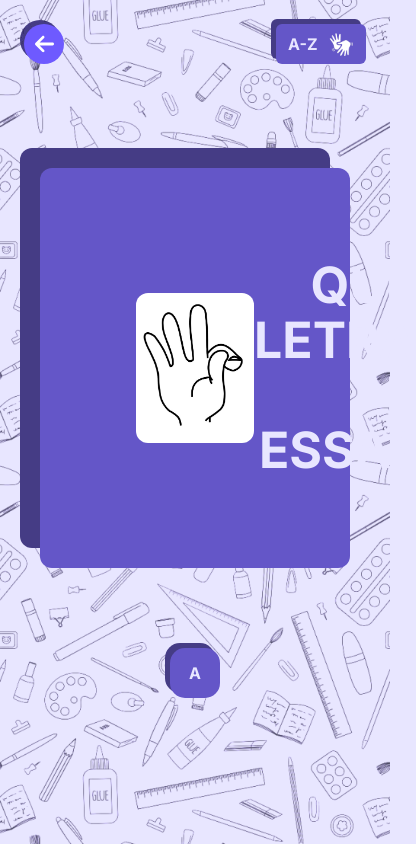
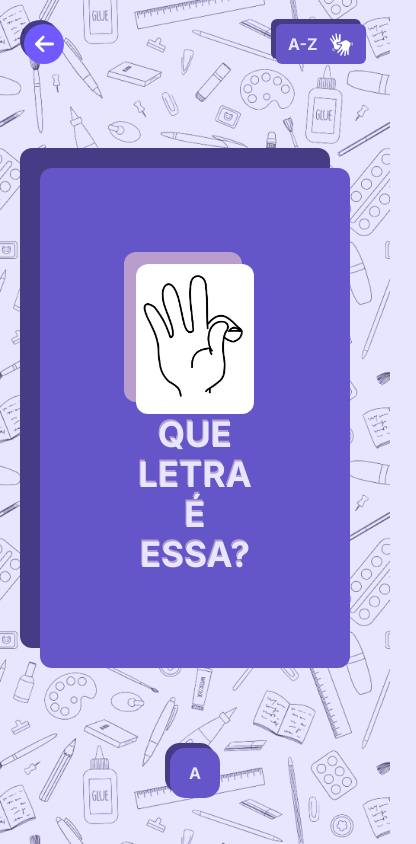
Before and after one commit to dorvillethiago/Memoriza-Libras, a React (Vite) app: page /game in a window 390 px wide. Shown: the whole page, 416 px wide, since content can reach past the window. Built offline with nearby package versions, Linux system fonts and the light colour scheme.

Commit message:
feat: iniciando responsividade da tela de game

```diff
--- a/src/modules/Credits/Collaborators.ts
+++ b/src/modules/Credits/Collaborators.ts
@@ -9,7 +9,7 @@ interface Collaborator {
     firstName: string;
     lastName: string;
     img: string;
-    role: 'Desenvolvedor' | 'Designer' | 'Documentação' | 'Pesquisa';
+    role: 'Desenvolvedor' | 'Designer' | 'Documentação' | 'Pesquisa' | 'Desenvolvedora';
 }
 
 const Collaborators: Collaborator[] = [
@@ -26,11 +26,12 @@ const Collaborators: Collaborator[] = [
         role: 'Pesquisa'
     },
     {
-        firstName: 'Hugo',
-        lastName: 'Lessa',
-        img: HugoLessa,
-        role: 'Designer'
+        firstName: 'Nathalya',
+        lastName: 'Arcida',
+        img: NathalyaArcida,
+        role: 'Desenvolvedora'
     },
+
     {
         firstName: 'Mikael',
         lastName: 'Henrique',
@@ -38,10 +39,10 @@ const Collaborators: Collaborator[] = [
         role: 'Documentação'
     },
     {
-        firstName: 'Nathalya',
-        lastName: 'Arcida',
-        img: NathalyaArcida,
-        role: 'Documentação'
+        firstName: 'Hugo',
+        lastName: 'Lessa',
+        img: HugoLessa,
+        role: 'Designer'
     },
     {
         firstName: 'Breno',
--- /dev/null
+++ b/src/modules/Game/assets/ImageShadow.css
@@ -0,0 +1,3 @@
+.image-shadow {
+    box-shadow: -12px -12px 0px 0px #B89DCD;
+}
--- a/src/modules/Game/components/LetterButton.tsx
+++ b/src/modules/Game/components/LetterButton.tsx
@@ -6,7 +6,7 @@ interface LetterButtonProps {
 
 export default function LetterButton({letter, onClick}: LetterButtonProps) {
     return (
-        <button className="bg-primary font-bold text-background rounded-[15px] w-[50px] h-[50px] letter-shadow" onClick={onClick}>
+        <button className="bg-primary font-bold text-background rounded-[15px] w-[50px] h-[50px] letter-shadow hover:scale-110 active:scale-75 transition-transform" onClick={onClick}>
             {letter}
         </button>
     )
--- a/src/modules/Game/components/LibraSymbolButton.tsx
+++ b/src/modules/Game/components/LibraSymbolButton.tsx
@@ -1,11 +1,11 @@
 import "../assets/ButtonShadow.css"
 import Tradutor from "../assets/tradutor1.png"
 
-interface LibraSymbomButtonProps {
+interface LibraSymbolButtonProps {
     onClick: () => void
 }
 
-export default function LibraSymbomButton( {onClick} : LibraSymbomButtonProps ) {
+export default function LibraSymbolButton( {onClick} : LibraSymbolButtonProps ) {
     return (
         <button
         className="bg-primary h-[40px] w-[90px] rounded-md button-shadow flex flex-row items-center justify-between px-3 active:scale-75 transition-transform hover:scale-110"
--- a/src/modules/Game/components/MainPictureAndText.tsx
+++ b/src/modules/Game/components/MainPictureAndText.tsx
@@ -1,16 +1,34 @@
 import "../assets/BoardShadow.css"
+import "../assets/ImageShadow.css"
 import { Letter } from "../letterUtils"
 
 interface MainPictureAndTextProps {
     letter: Letter;
+    mobile?: boolean;
 }
 
-export default function MainPictureAndText({letter}:MainPictureAndTextProps) {
-
-    return (
-        <div className="bg-primary w-full max-w-[700px] h-[400px] board-shadow rounded-xl flex flex-row items-center p-24 justify-between">
-            <img className="rounded-xl w-[180px]" src={letter.url} alt={letter.str}/>
-            <h1 className="text-right font-bold text-background text-[50px] leading-[55px]">QUE<br/>LETRA<br/>É<br/>ESSA?</h1>
-        </div>
-    )
+export default function MainPictureAndText({letter, mobile = false}:MainPictureAndTextProps) {
+    if (mobile) {
+        return (
+            <div
+                className="bg-primary w-full max-w-[700px] h-[500px] board-shadow rounded-xl flex flex-col items-center p-24 justify-between">
+                <img className="rounded-xl w-[140px] image-shadow" src={letter.url} alt={letter.str}/>
+                <span className={`relative z-10 `}>
+                    <h1 className="text-center font-bold text-background text-[35px] leading-[40px]">QUE LETRA É ESSA?</h1>
+                    <h1 className="text-center font-bold text-[#B89DCD] text-[35px] leading-[40px] absolute bottom-[2px] right-[2px] -z-10">QUE LETRA É ESSA?</h1>
+                </span>
+            </div>
+        )
+    } else {
+        return (
+            <div
+                className="bg-primary w-full max-w-[700px] h-[400px] board-shadow rounded-xl flex flex-row items-center p-24 justify-between">
+                <img className="rounded-xl w-[180px] image-shadow" src={letter.url} alt={letter.str}/>
+                <span className={`relative z-10`}>
+                    <h1 className="text-right font-bold text-background text-[50px] leading-[55px]">QUE<br/>LETRA<br/>É<br/>ESSA?</h1>
+                    <h1 className="text-right font-bold text-[#B89DCD] text-[50px] leading-[55px] absolute right-[3px] bottom-[3px] -z-10">QUE<br/>LETRA<br/>É<br/>ESSA?</h1>
+                </span>
+            </div>
+        )
+    }
 }
--- a/src/modules/Game/sessions/MainPictureContainer.tsx
+++ b/src/modules/Game/sessions/MainPictureContainer.tsx
@@ -1,18 +1,30 @@
 import MainPictureAndText from "../components/MainPictureAndText";
 import {motion} from "framer-motion";
 import { Letter } from "../letterUtils";
+import {useEffect, useState} from "react";
+import {getWindowDimensions} from "../../../utils/getWindowDimensions.ts";
 
 interface MainPictureAndTextProps {
     letter: Letter
 }
 
 export default function MainPictureContainer({letter}: MainPictureAndTextProps) {
+
+    const [windowDimensions, setWindowDimensions] = useState(getWindowDimensions());
+    useEffect(() => {
+        function handleResize() {
+            setWindowDimensions(getWindowDimensions());
+        }
+        window.addEventListener('resize', handleResize);
+        return () => window.removeEventListener('resize', handleResize);
+    }, []);
+
     return (
         <motion.div
         initial={{ y: 100, opacity: 0}}
         animate={{ y: 0, opacity: 100}}
         className="w-full flex justify-center px-10">
-            <MainPictureAndText letter={letter}/>
+            <MainPictureAndText letter={letter} mobile={windowDimensions.width < 690}/>
         </motion.div>
     )
 }
```
